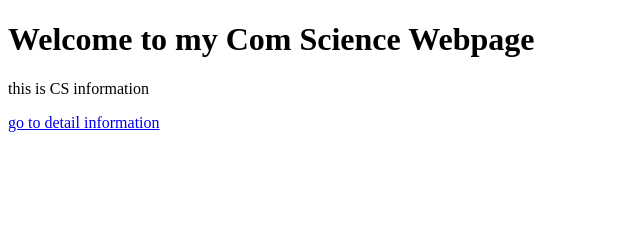
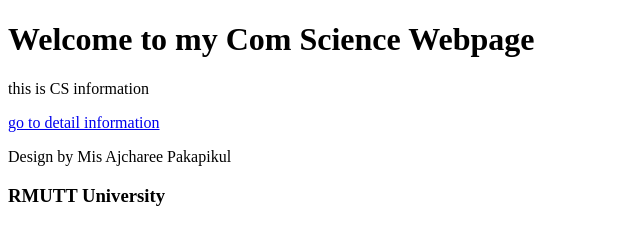
Before and after one commit to Ajcharee/my-cs-template, a plain HTML site: page index.html in a window 1280 px wide. Shown: the whole page, without its empty margins (0-640 px from the left). Drawn offline with Linux system fonts and the light colour scheme.

Commit message:
Update index.html

```diff
--- a/index.html
+++ b/index.html
@@ -9,5 +9,8 @@
     <h1> Welcome to my Com Science Webpage</h1>
     <p>this is CS information </p>
     <a href = "2.html"> go to detail information</a>
+
+    <p> Design by Mis Ajcharee Pakapikul</p>
+    <h3> RMUTT University</h3>
 </body>
 </html>
```
